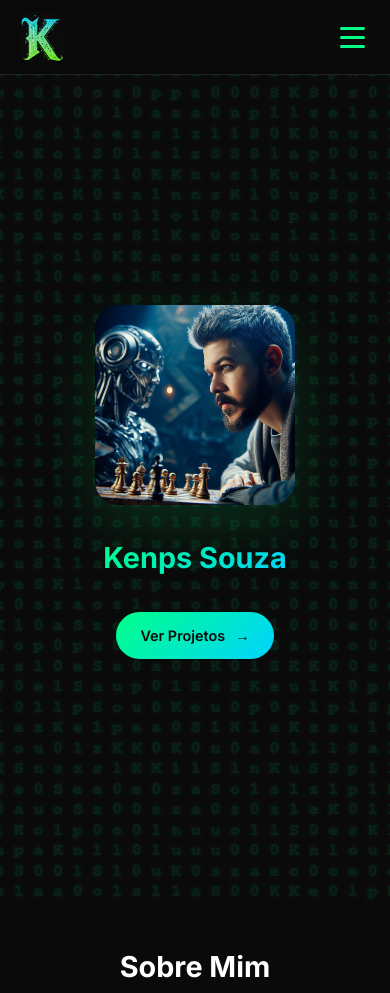
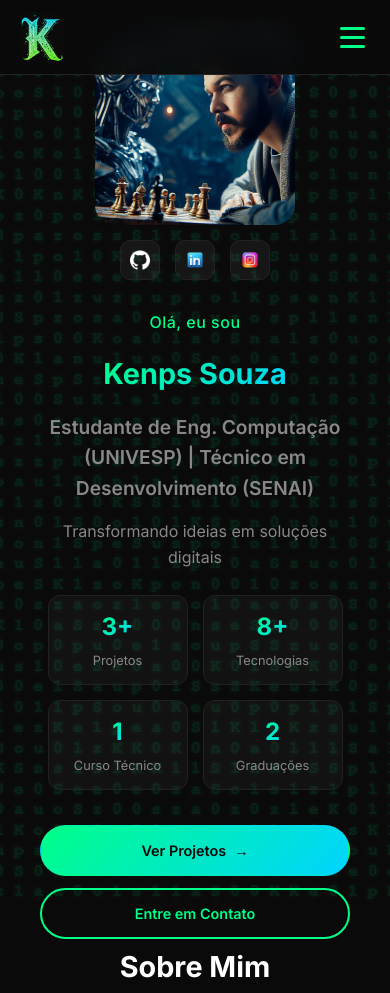
Before and after one commit to KenpsSouza/portfolio, a plain HTML site: page index.html in a window 390 px wide. Shown: the top 993 px of the page. Drawn offline with Linux system fonts and the light colour scheme; a web font is replaced by a local one.

Commit message:
feat: atualizar hero section e otimizar portfolio completo

```diff
--- a/css/style.css
+++ b/css/style.css
@@ -173,9 +173,9 @@ main {
 .hero-content {
   display: flex;
   align-items: center;
-  justify-content: flex-start;
-  gap: 60px;
-  max-width: 1400px;
+  justify-content: center;
+  gap: 80px;
+  max-width: 1200px;
   width: 100%;
   z-index: 2;
   position: relative;
@@ -183,37 +183,26 @@ main {
 }
 
 .hero-left {
-  flex-shrink: 0;
+  flex: 1;
+  display: flex;
+  flex-direction: column;
+  align-items: center;
 }
 
 .hero-right {
+  flex: 1;
   display: flex;
   flex-direction: column;
-  align-items: flex-start;
-  gap: 30px;
+  align-items: center;
+  gap: 15px;
 }
 
-.hero-profile-img {
-  width: 480px;
-  height: 480px;
-  border-radius: 24px;
-  object-fit: cover;
-  display: block;
-  filter: none;
-  clip-path: none;
-  -webkit-mask: none;
-  mask: none;
-  box-shadow: 0 20px 60px rgba(0, 255, 136, 0.15);
-  transition: all 0.3s ease;
-}
-
-.hero-profile-img:hover {
-  transform: translateY(-5px);
-  box-shadow: 0 25px 70px rgba(0, 255, 136, 0.25);
-}
-
-.hero-image {
-  position: relative;
+.hero-greeting {
+  font-size: 1.2rem;
+  color: var(--accent-color);
+  font-weight: 500;
+  letter-spacing: 0.5px;
+  text-align: center;
 }
 
 .hero h1 {
@@ -224,31 +213,152 @@ main {
   -webkit-background-clip: text;
   -webkit-text-fill-color: transparent;
   background-clip: text;
-  text-align: left;
+  text-align: center;
 }
 
-.hero p {
+.hero-subtitle {
   font-size: 1.5rem;
   color: var(--text-secondary);
-  margin-bottom: 40px;
+  font-weight: 600;
+  margin: 0;
+  text-align: center;
+}
+
+.hero-description {
+  font-size: 1.1rem;
+  color: var(--text-secondary);
+  margin: 0;
+  line-height: 1.6;
+  text-align: center;
+}
+
+.hero-profile-img {
+  width: 440px;
+  max-width: 100%;
+  height: auto;
+  aspect-ratio: 1/1;
+  border-radius: 20px;
+  object-fit: cover;
+  display: block;
+  transition: all 0.3s ease;
+}
+
+.hero-image {
+  position: relative;
+}
+
+.hero-social {
+  display: flex;
+  gap: 20px;
+  margin-top: 20px;
+  justify-content: center;
+}
+
+.hero-social a {
+  width: 50px;
+  height: 50px;
+  display: flex;
+  align-items: center;
+  justify-content: center;
+  background: rgba(255, 255, 255, 0.05);
+  border: 1px solid var(--border-color);
+  border-radius: 10px;
+  transition: all 0.3s ease;
+}
+
+.hero-social a:hover {
+  background: var(--gradient);
+  border-color: var(--accent-color);
+  transform: translateY(-3px);
+}
+
+.hero-social a img {
+  width: 28px;
+  height: 28px;
+  object-fit: contain;
+}
+
+.hero-stats {
+  display: flex;
+  gap: 15px;
+  margin: 10px 0;
+  justify-content: center;
+}
+
+.stat {
+  display: flex;
+  flex-direction: column;
+  align-items: center;
+  justify-content: center;
+  padding: 15px 15px;
+  width: 140px;
+  min-height: 85px;
+  background: rgba(255, 255, 255, 0.03);
+  border: 1px solid var(--border-color);
+  border-radius: 12px;
+  transition: all 0.3s ease;
+}
+
+.stat:hover {
+  background: rgba(0, 255, 136, 0.05);
+  border-color: var(--accent-color);
+  transform: translateY(-3px);
+}
+
+.stat-number {
+  font-size: 2rem;
+  font-weight: 700;
+  background: var(--gradient);
+  -webkit-background-clip: text;
+  -webkit-text-fill-color: transparent;
+  background-clip: text;
+}
+
+.stat-label {
+  font-size: 0.9rem;
+  color: var(--text-secondary);
+  margin-top: 5px;
+}
+
+.hero-cta {
+  display: flex;
+  gap: 15px;
+  margin-top: 10px;
 }
 
 .cta-button {
   display: inline-flex;
   align-items: center;
-  gap: 10px;
-  padding: 16px 32px;
-  background: var(--gradient);
-  color: var(--primary-bg);
+  gap: 8px;
+  padding: 10px 22px;
   text-decoration: none;
   border-radius: 50px;
   font-weight: 600;
+  font-size: 0.9rem;
   transition: all 0.3s ease;
+  border: 2px solid transparent;
 }
 
-.cta-button:hover {
+.cta-button.primary {
+  background: var(--gradient);
+  color: var(--primary-bg);
+}
+
+.cta-button.primary:hover {
   transform: translateY(-2px);
   box-shadow: 0 10px 30px rgba(0, 255, 136, 0.3);
+}
+
+.cta-button.secondary {
+  background: transparent;
+  color: var(--accent-color);
+  border-color: var(--accent-color);
+}
+
+.cta-button.secondary:hover {
+  background: rgba(0, 255, 136, 0.1);
+  transform: translateY(-2px);
+  box-shadow: 0 10px 30px rgba(0, 255, 136, 0.15);
 }
 
 /* Sections */
@@ -385,6 +495,7 @@ main {
   justify-content: center;
   font-size: 3rem;
   color: var(--primary-bg);
+  text-align: center;
 }
 
 .project-content {
@@ -435,9 +546,12 @@ main {
 
 /* Redes e Contato */
 .redes-contato-section {
-  padding: 80px 0;
-  background: url('../assets/images/background-redes.jpg') no-repeat center center;
+  padding: 80px 40px;
+  background: url('../assets/images/background_matx.png') no-repeat center center;
   background-size: cover;
+  background-attachment: fixed;
+  width: 100%;
+  max-width: none;
 }
 
 .redes-contato-container {
@@ -556,10 +670,6 @@ main {
   margin-top: 40px;
 }
 
-.project-image {
-  text-align: center;
-}
-
 .project-image img {
   max-width: 90%;
   height: auto;
@@ -582,11 +692,10 @@ footer {
 }
 
 /* Animations */
-
-/* Transições simples */
 .fade-in {
-  opacity: 1;
-  transform: translateY(0);
+  opacity: 0;
+  transform: translateY(20px);
+  transition: opacity 0.6s ease, transform 0.6s ease;
 }
 
 .fade-in.visible {
@@ -664,14 +773,76 @@ footer {
     text-align: center;
   }
 
+  .hero-greeting {
+    font-size: 1rem;
+  }
+
   .hero-profile-img {
-    width: 250px;
-    height: 250px;
+    width: 100%;
+    max-width: 250px;
+    height: auto;
   }
 
   .hero h1 {
     font-size: 2rem;
     text-align: center;
+  }
+
+  .hero-subtitle {
+    font-size: 1.2rem;
+    text-align: center;
+    justify-content: center;
+  }
+
+  .hero-description {
+    font-size: 1rem;
+    text-align: center;
+  }
+
+  .hero-social {
+    justify-content: center;
+    margin-top: 15px;
+    gap: 15px;
+  }
+
+  .hero-social a {
+    width: 40px;
+    height: 40px;
+  }
+
+  .hero-social a img {
+    width: 20px;
+    height: 20px;
+  }
+
+  .hero-stats {
+    flex-wrap: wrap;
+    justify-content: center;
+    gap: 15px;
+  }
+
+  .stat {
+    padding: 12px 20px;
+  }
+
+  .stat-number {
+    font-size: 1.5rem;
+  }
+
+  .stat-label {
+    font-size: 0.8rem;
+  }
+
+  .hero-cta {
+    flex-direction: column;
+    width: 100%;
+    gap: 12px;
+  }
+
+  .cta-button {
+    width: 100%;
+    justify-content: center;
+    padding: 14px 28px;
   }
 
   /* Sections */
@@ -780,8 +951,9 @@ footer {
   }
 
   .hero-profile-img {
-    width: 200px;
-    height: 200px;
+    width: 100%;
+    max-width: 200px;
+    height: auto;
   }
 
   .avatar-wrapper {
--- a/index.html
+++ b/index.html
@@ -40,13 +40,52 @@
           <div class="hero-image">
             <img src="assets/images/euia.png" alt="Kenps Souza" class="hero-profile-img">
           </div>
+          <div class="hero-social">
+            <a href="https://github.com/KenpsSouza" target="_blank" title="GitHub">
+              <img src="assets/images/github.png" alt="GitHub">
+            </a>
+            <a href="https://www.linkedin.com/in/kenps-dev-adv/" target="_blank" title="LinkedIn">
+              <img src="assets/images/linkedin.png" alt="LinkedIn">
+            </a>
+            <a href="https://www.instagram.com/kenps.souza" target="_blank" title="Instagram">
+              <img src="assets/images/instagram.png" alt="Instagram">
+            </a>
+          </div>
         </div>
         <div class="hero-right">
+          <span class="hero-greeting">Olá, eu sou</span>
           <h1>Kenps Souza</h1>
-          <a href="#projects" class="cta-button">
-            Ver Projetos
-            <span>→</span>
-          </a>
+          <p class="hero-subtitle">Estudante de Eng. Computação (UNIVESP) | Técnico em Desenvolvimento (SENAI)</p>
+          <p class="hero-description">
+            Transformando ideias em soluções digitais
+          </p>
+          <div class="hero-stats">
+            <div class="stat">
+              <span class="stat-number">3+</span>
+              <span class="stat-label">Projetos</span>
+            </div>
+            <div class="stat">
+              <span class="stat-number">8+</span>
+              <span class="stat-label">Tecnologias</span>
+            </div>
+            <div class="stat">
+              <span class="stat-number">1</span>
+              <span class="stat-label">Curso Técnico</span>
+            </div>
+            <div class="stat">
+              <span class="stat-number">2</span>
+              <span class="stat-label">Graduações</span>
+            </div>
+          </div>
+          <div class="hero-cta">
+            <a href="#projects" class="cta-button primary">
+              Ver Projetos
+              <span>→</span>
+            </a>
+            <a href="#redes-contato" class="cta-button secondary">
+              Entre em Contato
+            </a>
+          </div>
         </div>
       </div>
     </section>
```
Also changed, not shown: assets/images/k-logo.png (deleted), assets/images/k_logo.png (deleted), assets/images/k_logo1.png (deleted), assets/images/octocat-portfolio-esq.png (deleted), assets/images/octocat-portfolio.png (deleted), js/main.js (line endings or trailing spaces), 1 other file.
